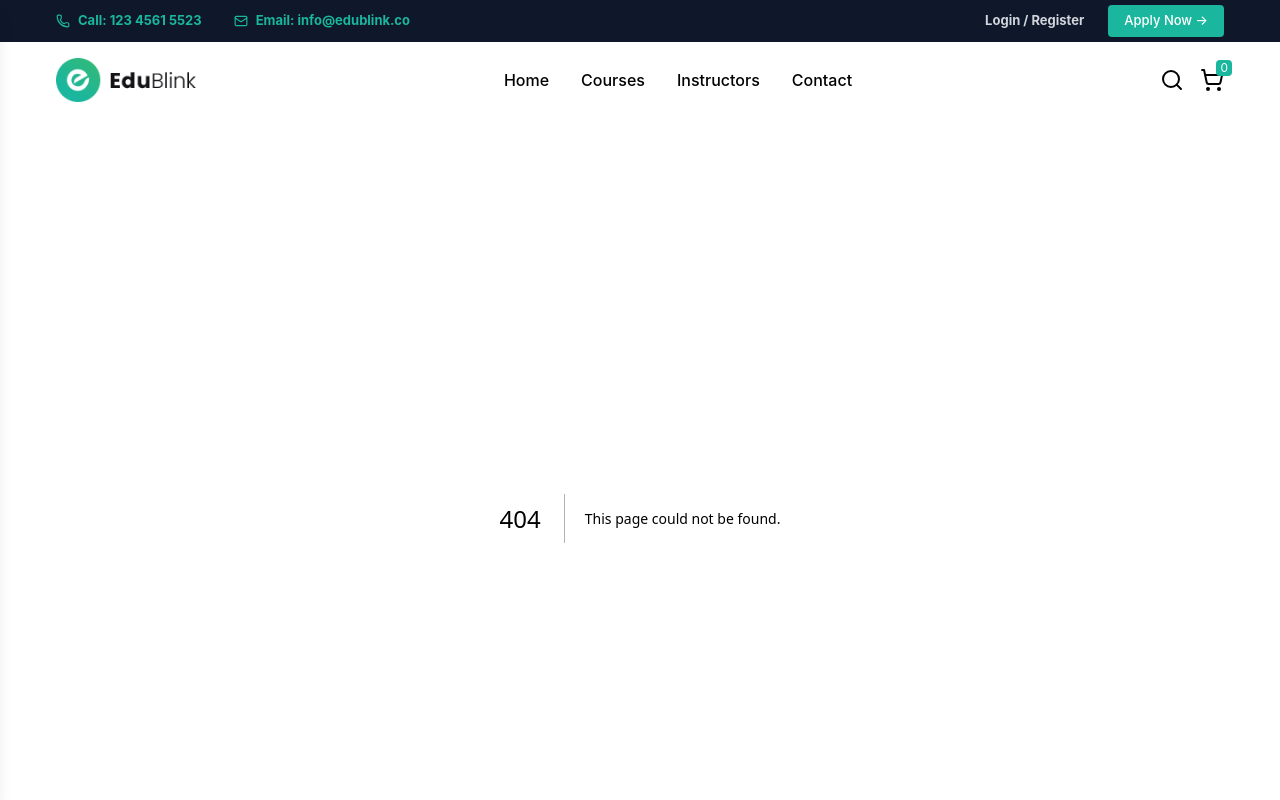
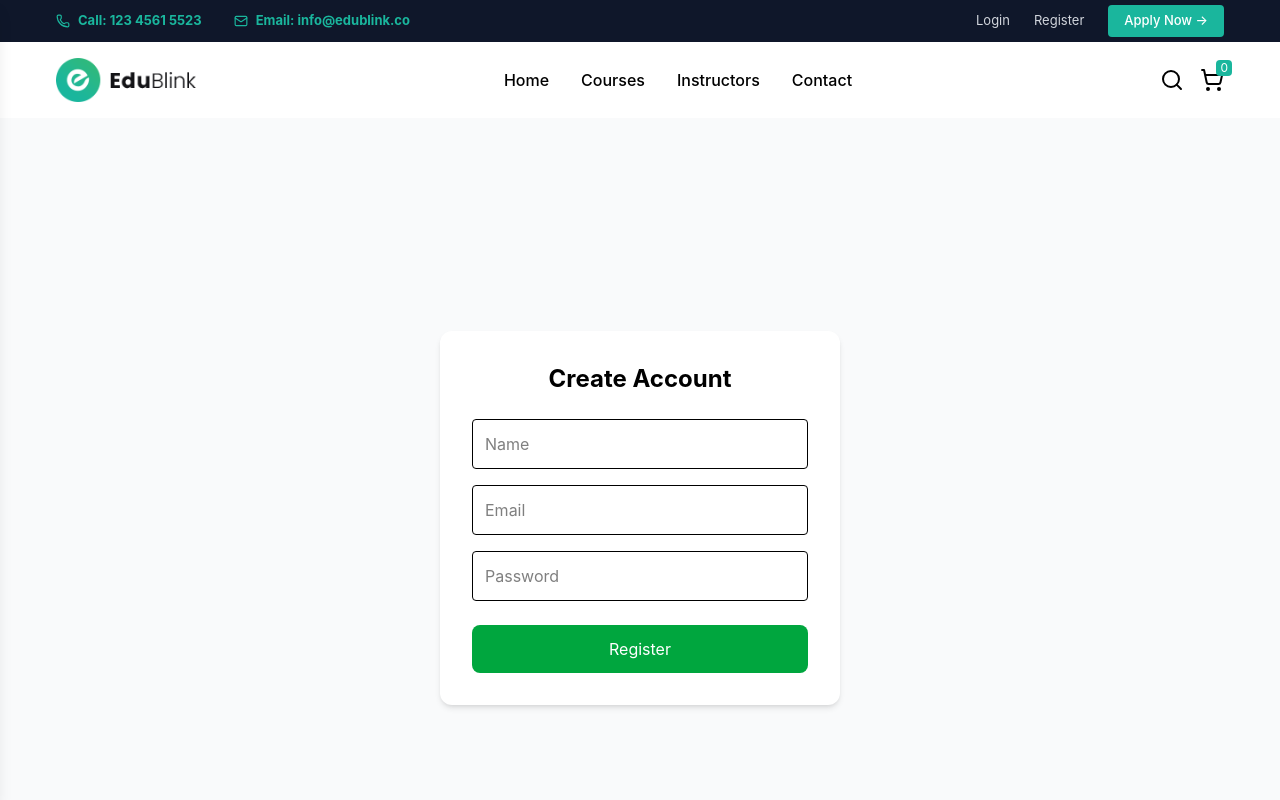
Before and after one commit to bharatbhati1234/Educonnect_Frontend, a Next.js app: page /register in a window 1280 px wide. Before the commit this address had no page. Shown: the top 800 px of the page. Built offline with nearby package versions, Linux system fonts and the light colour scheme.

Commit message:
first commit

```diff
--- a/app/courses/[courseId]/page.js
+++ b/app/courses/[courseId]/page.js
@@ -9,6 +9,8 @@ import { fetchSingleCourse } from "@/redux/slices/courseSlice";
 import { useParams } from "next/navigation";
 import { BASE_URL } from "@/utils/constants";
 import CourseCurriculum from "@/components/course/CourseCurriculum";
+import { enroll, checkEnroll } from "@/redux/slices/enrollSlice";
+import { useRouter } from "next/navigation";
 
 // icons
 import { BookOpen, Folder, IndianRupee } from "lucide-react";
@@ -16,6 +18,9 @@ import { BookOpen, Folder, IndianRupee } from "lucide-react";
 const CourseDetail = () => {
   const { courseId } = useParams();
   const dispatch = useDispatch();
+  const router = useRouter();
+
+const { enrolled } = useSelector((state) => state.enroll);
 
   const { singleCourse, loading } = useSelector(
     (state) => state.courses
@@ -26,6 +31,7 @@ const CourseDetail = () => {
 useEffect(() => {
   if (courseId) {
     dispatch(fetchSingleCourse(courseId));
+    dispatch(checkEnroll(courseId));
   }
 }, [dispatch, courseId]);
 
@@ -87,8 +93,17 @@ const CourseDetail = () => {
           </div>
 
           {/* BUTTON */}
-          <button className="bg-green-600 hover:bg-green-700 text-white px-6 py-3 rounded-lg w-full transition">
-            Enroll Now
+          <button
+  onClick={() => {
+    if (enrolled) {
+      router.push(`/learn/${courseId}`);
+    } else {
+      dispatch(enroll(courseId));
+    }
+  }}
+  className="bg-green-600 hover:bg-green-700 text-white px-6 py-3 rounded-lg w-full transition"
+>
+  {enrolled ? "Go to Course" : "Enroll Now"}
 </button>
 
         </div>
--- a/app/layout.js
+++ b/app/layout.js
@@ -1,7 +1,7 @@
 import "./globals.css";
+import  Providers  from "./providers";
 import Navbar from "@/components/common/Navbar";
 import Footer from "@/components/common/Footer";
-import { Providers } from "./providers";
 
 
 export const metadata = {
@@ -13,8 +13,12 @@ export default function RootLayout({ children }) {
   return (
     <html lang="en">
       <body>
-        <Navbar />
-        <Providers>{children}</Providers>
+
+        <Providers>
+          <Navbar/>
+          {children}
+        </Providers>
+
         <Footer />
       </body>
     </html>
--- /dev/null
+++ b/app/login/page.js
@@ -0,0 +1,86 @@
+
+// login page.js file -------------------------------------------------------------------
+
+"use client";
+
+import { useState } from "react";
+import { useRouter } from "next/navigation";
+import { loginUser } from "@/services/authApi";
+import { useDispatch } from "react-redux";
+import { login } from "@/redux/slices/authSlice";
+
+
+const LoginPage = () => {
+    const router = useRouter();
+
+    const [form, setForm] = useState({
+        email: "",
+        password: "",
+    });
+
+    const handleChange = (e) => {
+        setForm({
+            ...form,
+            [e.target.name]: e.target.value,
+        });
+    };
+
+    const handleSubmit = async (e) => {
+        e.preventDefault();
+
+        try {
+            const res = await loginUser(form);
+
+            // TOKEN SAVE
+            localStorage.setItem("token", res.data.token);
+
+            // user save
+            localStorage.setItem("user", JSON.stringify(res.data.user));
+
+            alert("Login Successful ✅");
+
+            router.push("/courses");
+        } catch (error) {
+            console.log(error);
+            alert("Login failed ❌");
+        }
+    };
+
+    return (
+        <div className="min-h-screen flex items-center justify-center bg-gray-50">
+
+            <form
+                onSubmit={handleSubmit}
+                className="bg-white p-8 rounded-xl shadow-md w-[400px]"
+            >
+                <h2 className="text-2xl font-bold mb-6 text-center">
+                    Login
+                </h2>
+
+                <input
+                    type="email"
+                    name="email"
+                    placeholder="Email"
+                    className="w-full border p-3 mb-4 rounded"
+                    onChange={handleChange}
+                />
+
+                <input
+                    type="password"
+                    name="password"
+                    placeholder="Password"
+                    className="w-full border p-3 mb-6 rounded"
+                    onChange={handleChange}
+                />
+
+                <button className="w-full bg-green-600 text-white py-3 rounded-lg hover:bg-green-700">
+                    Login
+                </button>
+
+            </form>
+
+        </div>
+    );
+};
+
+export default LoginPage;
--- a/app/providers.js
+++ b/app/providers.js
@@ -5,6 +5,6 @@
 import { Provider } from "react-redux";
 import { store } from "@/redux/store";
 
-export function Providers({ children }) {
+export default function Providers({ children }) {
   return <Provider store={store}>{children}</Provider>;
 }
--- /dev/null
+++ b/app/register/page.js
@@ -0,0 +1,83 @@
+// register page.js file --------------------------------------------------------------------
+
+"use client";
+
+import { useState } from "react";
+import { useRouter } from "next/navigation";
+import { registerUser } from "@/services/authApi";
+
+const RegisterPage = () => {
+  const router = useRouter();
+
+  const [form, setForm] = useState({
+    name: "",
+    email: "",
+    password: "",
+  });
+
+  const handleChange = (e) => {
+    setForm({
+      ...form,
+      [e.target.name]: e.target.value,
+    });
+  };
+
+  const handleSubmit = async (e) => {
+    e.preventDefault();
+
+    try {
+          await registerUser(form);
+      alert("Registered Successfully ✅");
+      router.push("/login");
+    } catch (error) {
+      console.log(error);
+      alert("Register failed ❌");
+    }
+  };
+
+  return (
+    <div className="min-h-screen flex items-center justify-center bg-gray-50">
+
+      <form
+        onSubmit={handleSubmit}
+        className="bg-white p-8 rounded-xl shadow-md w-[400px]"
+      >
+        <h2 className="text-2xl font-bold mb-6 text-center">
+          Create Account
+        </h2>
+
+        <input
+          type="text"
+          name="name"
+          placeholder="Name"
+          className="w-full border p-3 mb-4 rounded"
+          onChange={handleChange}
+        />
+
+        <input
+          type="email"
+          name="email"
+          placeholder="Email"
+          className="w-full border p-3 mb-4 rounded"
+          onChange={handleChange}
+        />
+
+        <input
+          type="password"
+          name="password"
+          placeholder="Password"
+          className="w-full border p-3 mb-6 rounded"
+          onChange={handleChange}
+        />
+
+        <button className="w-full bg-green-600 text-white py-3 rounded-lg hover:bg-green-700">
+          Register
+        </button>
+
+      </form>
+
+    </div>
+  );
+};
+
+export default RegisterPage;
--- a/components/common/Navbar.jsx
+++ b/components/common/Navbar.jsx
@@ -8,6 +8,8 @@
 
 "use client";
 
+import { useDispatch, useSelector } from "react-redux";
+import { logout } from "@/redux/slices/authSlice";
 import Link from "next/link";
 import Image from "next/image";
 import {
@@ -20,9 +22,18 @@ import {
 } from "lucide-react";
 import { useState, useEffect } from "react";
 
+
+
+
 export default function Navbar() {
   const [open, setOpen] = useState(false);
   const [sticky, setSticky] = useState(false);
+
+  const dispatch = useDispatch();
+  const { user } = useSelector((state) => state.auth);
+
+
+
 
   // 🔥 Sticky on scroll
   useEffect(() => {
@@ -33,6 +44,8 @@ export default function Navbar() {
     window.addEventListener("scroll", handleScroll);
     return () => window.removeEventListener("scroll", handleScroll);
   }, []);
+
+
 
   return (
     <header className="w-full">
@@ -67,12 +80,23 @@ export default function Navbar() {
             {/* RIGHT */}
             <div className="flex items-center gap-3 md:gap-6 shrink-0">
 
-              <Link
-                href="/login"
-                className="hover:text-white whitespace-nowrap font-bold"
-              >
-                Login / Register
-              </Link>
+
+              {user ? (
+                <div>
+                  Hi, {user.name}
+                  <button
+                    onClick={() => dispatch(logout())}
+                    className="ml-2 text-red-500 font-semibold"
+                  >
+                    Logout
+                  </button>                </div>
+              ) : (
+                <>
+                  <Link href="/login">Login</Link>
+                  <Link href="/register">Register</Link>
+                </>
+              )}
+
 
               <button className="bg-[#1ab69d] hover:bg-[#6ec1e4] font-bold text-white px-3 md:px-4 h-[32px] flex items-center rounded font-medium whitespace-nowrap">
                 Apply Now →
--- /dev/null
+++ b/redux/slices/authSlice.js
@@ -0,0 +1,81 @@
+import { createSlice, createAsyncThunk } from "@reduxjs/toolkit";
+import { loginUser, registerUser } from "@/services/authApi";
+
+// LOGIN
+export const login = createAsyncThunk(
+  "auth/login",
+  async (data) => {
+    const res = await loginUser(data);
+    return res.data;
+  }
+);
+
+// REGISTER
+export const register = createAsyncThunk(
+  "auth/register",
+  async (data) => {
+    const res = await registerUser(data);
+    return res.data;
+  }
+);
+
+const initialState = {
+  user:
+    typeof window !== "undefined"
+      ? JSON.parse(localStorage.getItem("user"))
+      : null,
+
+  token:
+    typeof window !== "undefined"
+      ? localStorage.getItem("token")
+      : null,
+
+  loading: false,
+};
+
+const authSlice = createSlice({
+  name: "auth",
+  initialState,
+  reducers: {
+    logout: (state) => {
+      state.user = null;
+      state.token = null;
+
+      localStorage.removeItem("token");
+      localStorage.removeItem("user");
+    },
+  },
+  extraReducers: (builder) => {
+    builder
+      // LOGIN
+      .addCase(login.pending, (state) => {
+        state.loading = true;
+      })
+      .addCase(login.fulfilled, (state, action) => {
+        state.loading = false;
+
+        state.user = action.payload.user;
+        state.token = action.payload.token;
+
+        localStorage.setItem("token", action.payload.token);
+        localStorage.setItem("user", JSON.stringify(action.payload.user));
+      })
+      .addCase(login.rejected, (state) => {
+        state.loading = false;
+      })
+
+      // REGISTER
+      .addCase(register.pending, (state) => {
+        state.loading = true;
+      })
+      .addCase(register.fulfilled, (state) => {
+        state.loading = false;
+      })
+      .addCase(register.rejected, (state) => {
+        state.loading = false;
+      });
+  },
+});
+
+export const { logout } = authSlice.actions;
+export default authSlice.reducer;
--- a/redux/store.js
+++ b/redux/store.js
@@ -1,17 +1,22 @@
 // store.js file --------------------------------------------------------------------
 
 import { configureStore } from "@reduxjs/toolkit";
+import authReducer from "./slices/authSlice";
 import courseReducer from "./slices/courseSlice";
 import categoryReducer from "./slices/categorySlice";
 import instructorReducer from "./slices/instructorSlice";
+import enrollReducer from "./slices/enrollSlice";
 
 
 
 export const store = configureStore({
   reducer: {
+    auth:authReducer,
     courses: courseReducer,
     categories: categoryReducer,
     instructors: instructorReducer,
+    enroll: enrollReducer
+
 
   },
 });
--- /dev/null
+++ b/services/authApi.js
@@ -0,0 +1,13 @@
+// authApi.js (login/register) file --------------------------------------------------
+
+import api from "./api";
+
+// REGISTER
+export const registerUser = (data) => {
+  return api.post("/auth/register", data);
+};
+
+// LOGIN
+export const loginUser = (data) => {
+  return api.post("/auth/login", data);
+};
```
Lines whose indentation alone changed are shown as unchanged.
